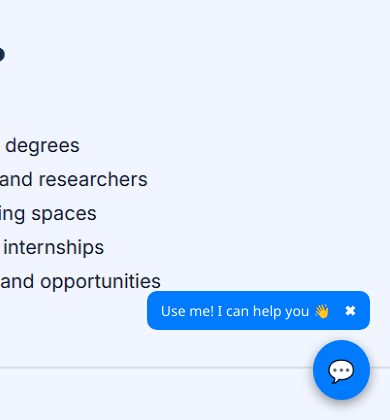
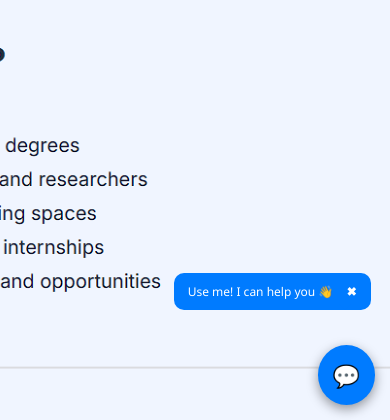
Before and after one commit to venkatasurya4426-tech/chatbot, a Flask app: page / in a window 390 px wide. Shown: the part 424-844 px from the top of the page. Run offline with Flask 3, Linux system fonts and the light colour scheme.

Commit message:
final responsive UI

```diff
--- a/static/style.css
+++ b/static/style.css
@@ -12,7 +12,7 @@ body {
 .chat-popup {
     position: fixed;
     bottom: 90px; /* gap from icon */
-    right: 20px;
+    right: 80px;
     background: #007bff;
     color: white;
     padding: 10px 14px;
@@ -21,7 +21,7 @@ body {
     z-index: 1000;
 }
 
-/* Arrow pointing to icon */
+/* Arrow */
 .chat-popup::after {
     content: "";
     position: absolute;
@@ -43,7 +43,7 @@ body {
 .chat-icon {
     position: fixed;
     bottom: 20px;
-    right: 20px;
+    right: 80px;
     background: #007bff;
     color: white;
     padding: 15px;
@@ -58,12 +58,15 @@ body {
 .chat-container {
     position: fixed;
     bottom: 80px;
-    right: 20px;
+    right: 80px;
     width: 350px;
+
     backdrop-filter: blur(10px);
-    background: rgba(255,255,255,0.9);
+    background: rgba(255,255,255,0.95);
+
     border-radius: 15px;
     box-shadow: 0 10px 30px rgba(0,0,0,0.4);
+
     overflow: hidden;
     z-index: 1000;
 }
@@ -150,3 +153,28 @@ button {
     cursor: pointer;
     font-size: 12px;
 }
+
+/* 📱 MOBILE RESPONSIVE */
+@media (max-width: 600px) {
+
+    .chat-container {
+        width: 90%;
+        right: 5%;
+        bottom: 70px;
+    }
+
+    .chat-popup {
+        right: 5%;
+        bottom: 110px;
+        font-size: 12px;
+    }
+
+    .chat-icon {
+        right: 15px;
+        bottom: 15px;
+    }
+
+    .chat-box {
+        height: 250px;
+    }
+}
--- a/templates/index.html
+++ b/templates/index.html
@@ -2,6 +2,7 @@
 <html>
 <head>
     <title>College Chatbot</title>
+    <meta name="viewport" content="width=device-width, initial-scale=1.0">
     <link rel="stylesheet" href="/static/style.css">
 </head>
 <body>
```
